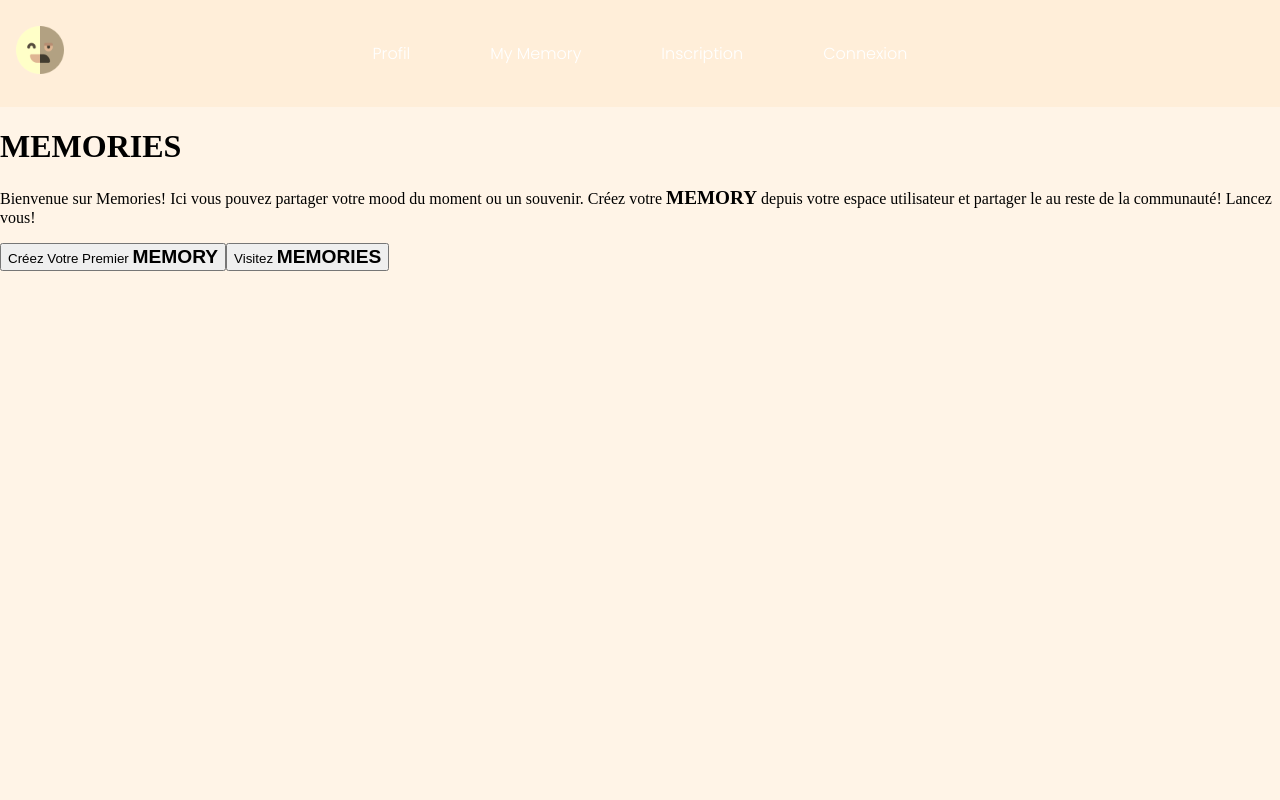
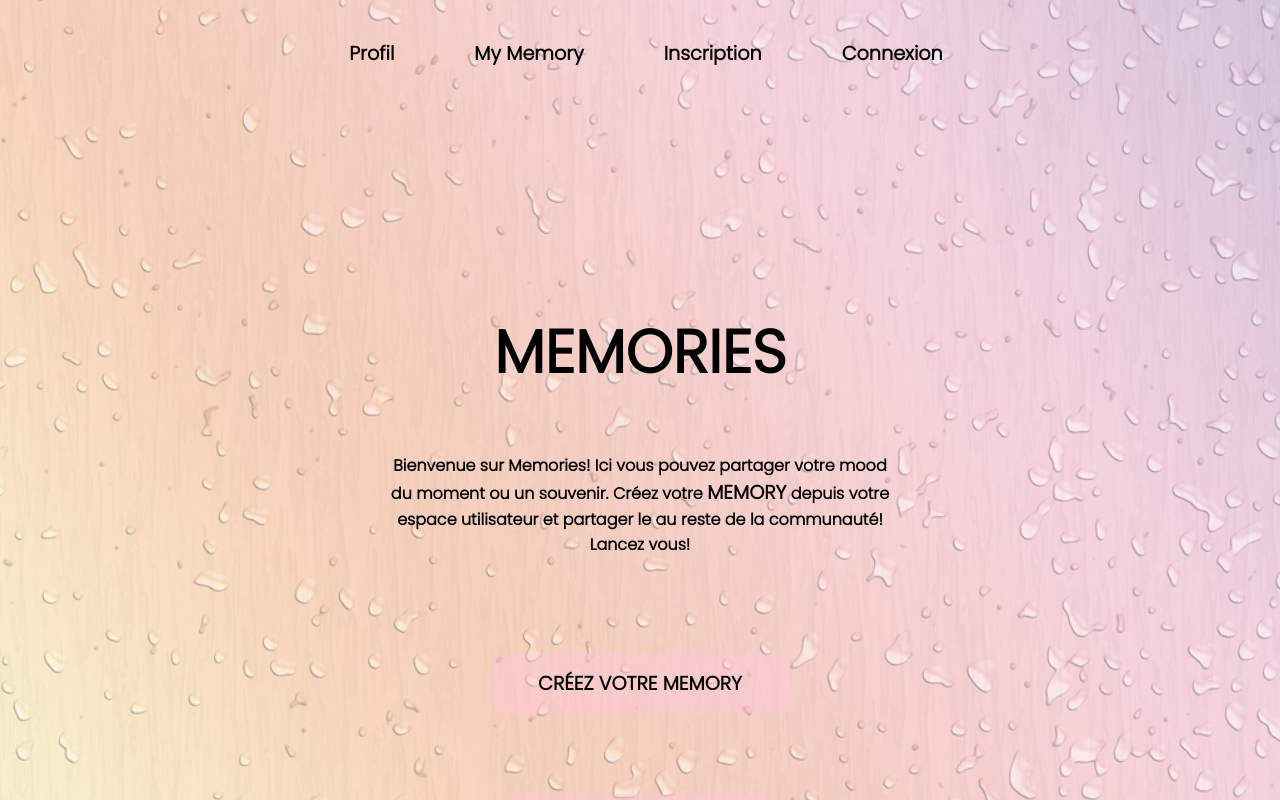
Before and after one commit to BasilDiouf/memories, a React (Vite) app: page / in a window 1280 px wide. Shown: the top 800 px of the page. Built offline with nearby package versions, Linux system fonts and the light colour scheme; the HTML template or start-up script is replaced by a standard one.

Commit message:
architecture for homepage v0.2 ok!

```diff
--- a/src/components/Homepage/Homepage.jsx
+++ b/src/components/Homepage/Homepage.jsx
@@ -5,19 +5,21 @@ const Homepage = () => {
   return (
     <div className="homepage">
       <Nav />
-      <h1>MEMORIES</h1>
-      <p>
-        Bienvenue sur Memories! Ici vous pouvez partager votre mood du moment ou
-        un souvenir. Créez votre <span className="memory">MEMORY</span> depuis
-        votre espace utilisateur et partager le au reste de la communauté!
-        Lancez vous!
-      </p>
-      <button className="create-memory">
-        Créez Votre Premier <span className="memory">MEMORY</span>
-      </button>
-      <button className="visit-memory">
-        Visitez <span className="memory">MEMORIES</span>
-      </button>
+      <div className="homepage__content">
+        <h1 className="homepage__title">MEMORIES</h1>
+        <p className="homepage__resume">
+          Bienvenue sur Memories! Ici vous pouvez partager votre mood du moment
+          ou un souvenir. Créez votre <span className="memory">MEMORY</span>{" "}
+          depuis votre espace utilisateur et partager le au reste de la
+          communauté! Lancez vous!
+        </p>
+        <button className="homepage__button-create">
+          <span className="memory">CRÉEZ VOTRE MEMORY</span>
+        </button>
+        <button className="homepage__button-visit">
+          <span className="memory"> VISITEZ MEMORIES</span>
+        </button>
+      </div>
     </div>
   );
 };
--- a/src/components/Homepage/Homepage.scss
+++ b/src/components/Homepage/Homepage.scss
@@ -1,10 +1,52 @@
 .homepage {
-  width: 100%;
+  background-image: url(../../assets/icons/background-mood.png);
+  display: flex;
+  flex-direction: column;
+  align-items: center;
+  text-align: center;
+}
+
+.homepage__content {
+  width: 40%;
   height: 100vh;
-  background-color: rgb(255, 227, 194, 0.4);
+  display: flex;
+  flex-direction: column;
+  align-items: center;
+
+  padding-top: 10rem;
+}
+
+.homepage__title {
+  font-family: "Poppins", sans-serif;
+  font-size: 60px;
+}
+
+.homepage__resume {
+  font-family: "Poppins", sans-serif;
+  font-weight: 600;
+}
+
+.homepage__button-create {
+  border-radius: 20px;
+  border: none;
+  padding: 1rem 3rem;
+  margin-top: 5rem;
+  background-color: rgba(255, 194, 219, 0.4);
+}
+
+.homepage__button-create:hover {
+}
+
+.homepage__button-visit {
+  border-radius: 20px;
+  border: none;
+  padding: 2rem 4rem;
+  margin-top: 5rem;
+  background-color: rgba(255, 194, 219, 0.4);
 }
 
 .memory {
+  font-family: "Poppins", sans-serif;
   font-weight: bold;
   font-size: 1.2rem;
 }
--- a/src/components/Nav/Nav.jsx
+++ b/src/components/Nav/Nav.jsx
@@ -1,6 +1,6 @@
 import "./Nav.scss";
 import { useState } from "react";
-import logo from "./../../assets/icons/logo-new.png";
+// import logo from "./../../assets/icons/logo-new.png";
 
 const Nav = () => {
   const [showLinks, setShowLinks] = useState(false);
@@ -10,9 +10,7 @@ const Nav = () => {
   };
   return (
     <nav className={`Navbar ${showLinks ? "show-nav" : "hide_nav"} `}>
-      <div className="Navbar_logo">
-        <img src={logo} alt="" />
-      </div>
+      <div className="Navbar_logo">{/* <img src={logo} alt="" /> */}</div>
       <ul className="Navbar_links">
         <li className="Navbar_item slideInDown-1">
           <a href="/" className="Navbar_link">
--- a/src/components/Nav/Nav.scss
+++ b/src/components/Nav/Nav.scss
@@ -7,10 +7,13 @@
   justify-content: space-between;
   width: 100%;
   min-height: 75px;
-  background-color: rgb(255, 227, 194, 0.4);
-  color: white;
+  background-color: rgb(255, 227, 194, 0);
+  color: black;
   padding: 1rem;
   font-family: "Poppins", sans-serif;
+  font-size: larger;
+  font-weight: 700;
+  text-align: center;
 }
 
 .Navbar_logo img {
@@ -21,6 +24,7 @@
 .Navbar_links {
   display: flex;
   list-style: none;
+  padding-left: 6.5rem;
 }
 
 .Navbar_link {
@@ -30,8 +34,8 @@
 }
 
 .Navbar_burger {
-  width: 40px;
-  height: 40px;
+  width: 0px;
+  height: 0px;
   background: transparent;
   color: inherit;
   border: none;
```
Also changed, not shown: src/assets/icons/background-mood.png (added).
